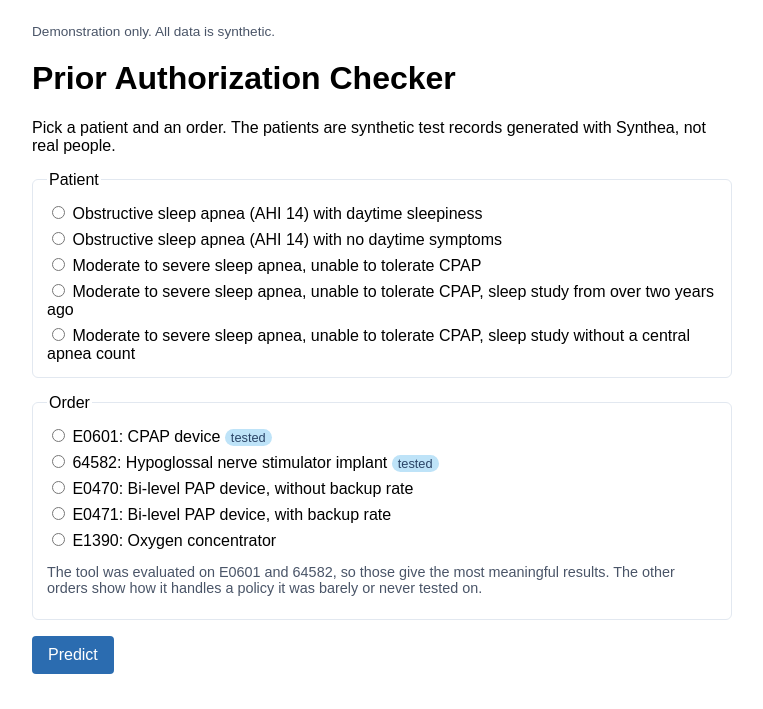
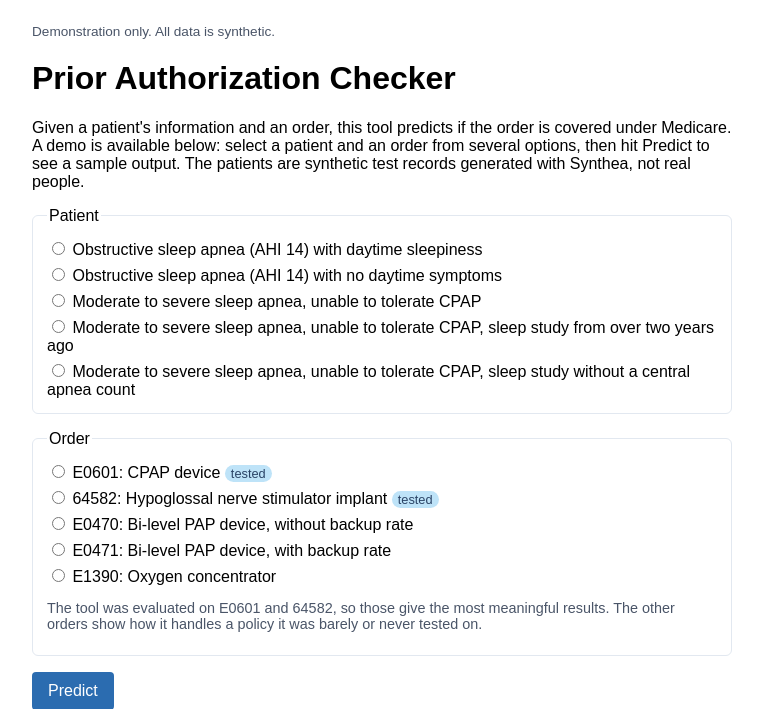
Before and after one commit to wkwako/healthcare-ai-tools, a FastAPI app: page /prior-auth-checker in a window 1280 px wide. Shown: the part 42-751 px from the top of the page, without its empty margins (258-1021 px from the left). Run offline with FastAPI, Linux system fonts and the light colour scheme.

Commit message:
adding a description of the prior auth checker tool on its respective page.

```diff
--- a/templates/prior-auth-checker.html
+++ b/templates/prior-auth-checker.html
@@ -4,7 +4,7 @@
 {% block content %}
 <h1> Prior Authorization Checker </h1>
 
-<p>Pick a patient and an order. The patients are synthetic test records generated with Synthea, not real people.</p>
+<p>Given a patient's information and an order, this tool predicts if the order is covered under Medicare. A demo is available below: select a patient and an order from several options, then hit Predict to see a sample output. The patients are synthetic test records generated with Synthea, not real people.</p>
 
 <form class="pa-form" action="/prior-auth-checker/demo" method="post">
   <fieldset>
```
